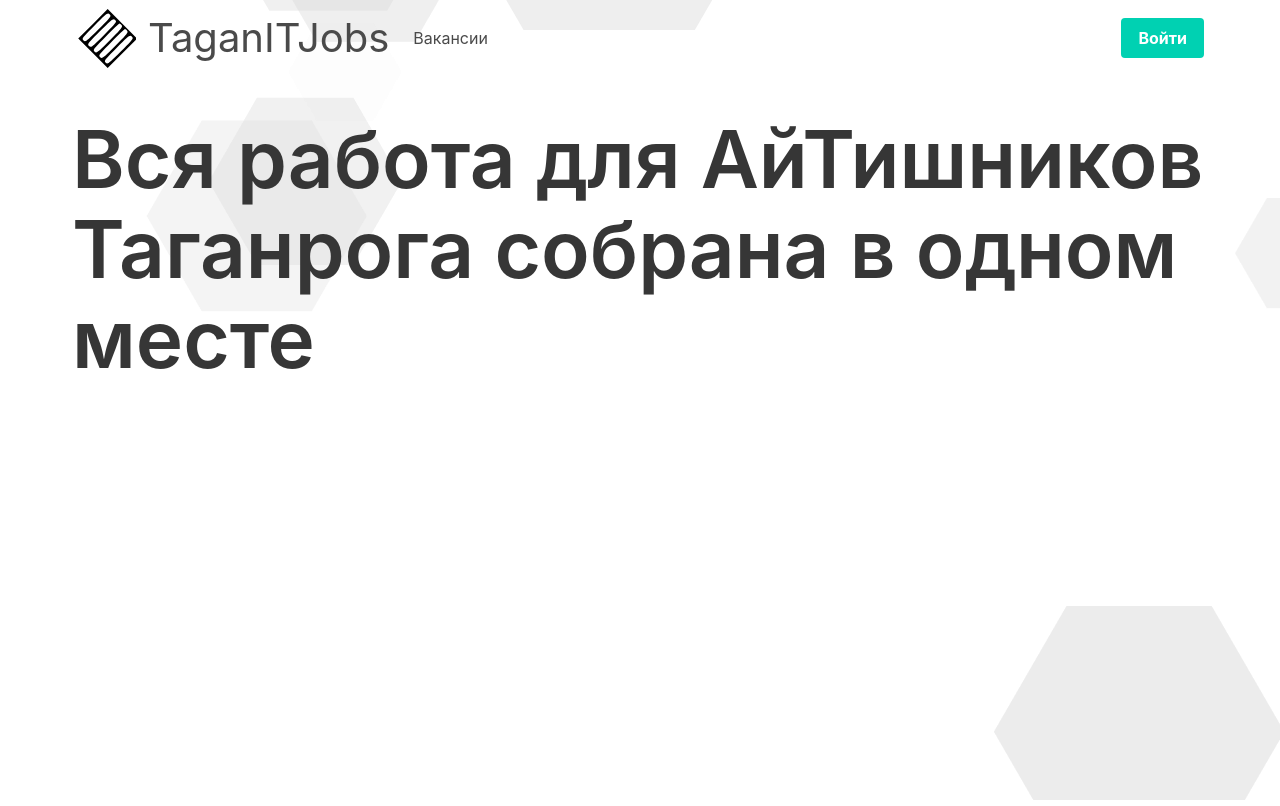
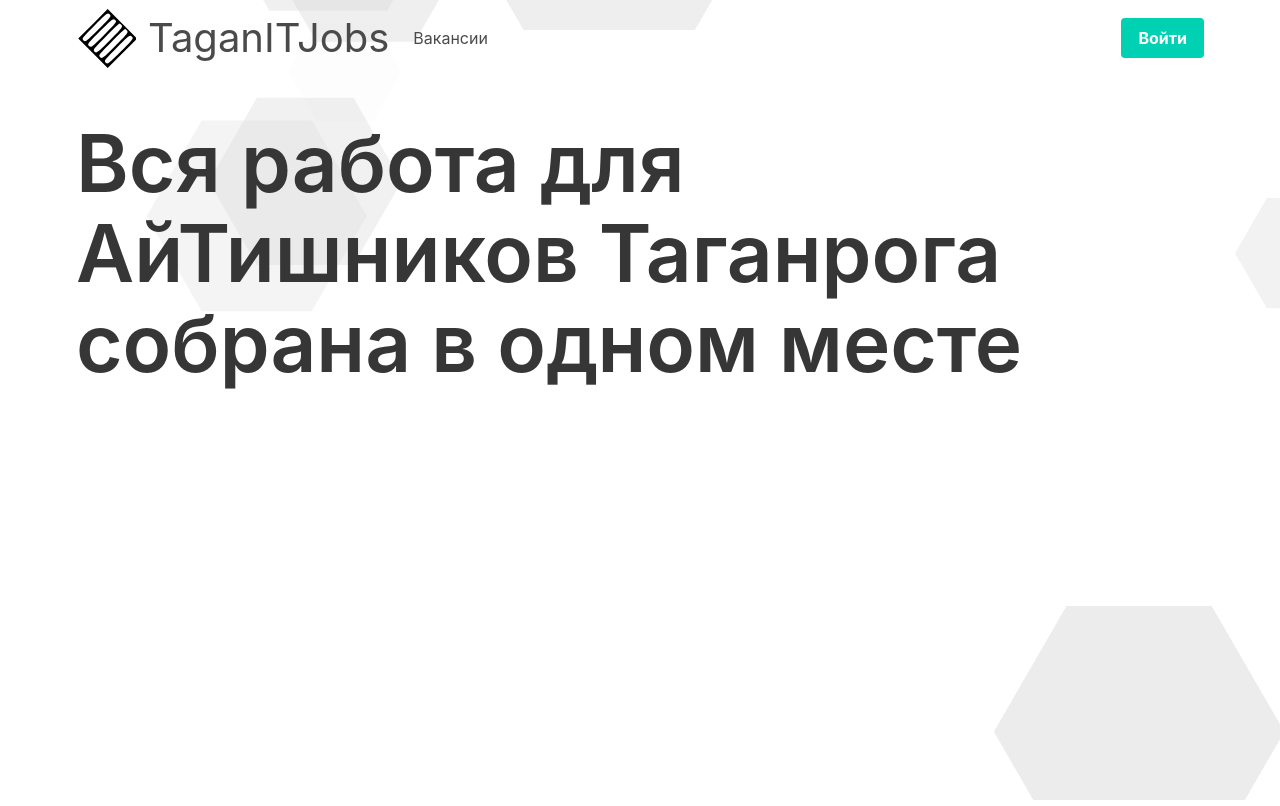
Before and after one commit to rakhmax/tagan-it-jobs, a Flask app: page / in a window 1280 px wide. Run offline with Flask 2, Linux system fonts and the light colour scheme.

Commit message:
Style fixes

```diff
--- a/app/static/css/style.css
+++ b/app/static/css/style.css
@@ -21,11 +21,12 @@
 }
 
 main {
-    padding: 8px;
+    padding: 12px;
 }
 
 .homepage {
     z-index: 1;
+    height: calc(100vh - 130px);
 }
 
 #particles-js {
```
